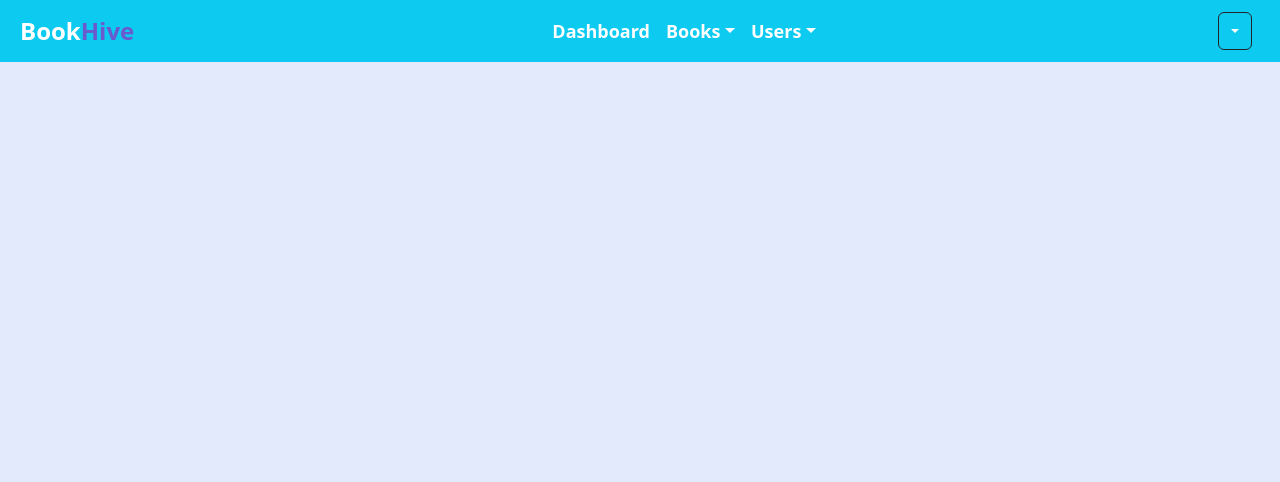
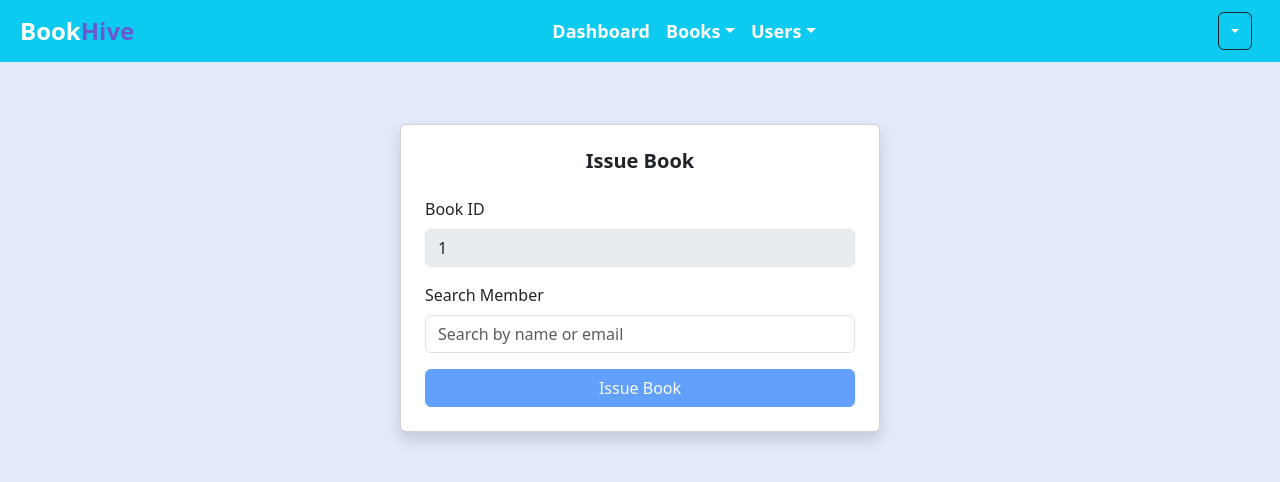
Before and after one commit to Shreyas107/MERN-library-management, a React (Vite) app in the folder web-frontend/: page /librarian/issue-book/1 in a window 1280 px wide. Shown: the top 482 px of the page. Built offline with nearby package versions, Linux system fonts and the light colour scheme; sample sign-in values are in the browser's storage.

Commit message:
UI: librarian Issue Book page completed

```diff
--- a/web-frontend/src/pages/BookDetails.jsx
+++ b/web-frontend/src/pages/BookDetails.jsx
@@ -2,6 +2,7 @@ import React, { useEffect, useState } from "react";
 import { useLocation, useNavigate } from "react-router";
 import "../styles/global.css";
 import bookCover from "../assets/fallback.jpg";
+import { useSelector } from "react-redux";
 
 const getInitialImage = (book) => {
   if (book?.ISBN) {
@@ -15,6 +16,13 @@ const BookDetails = () => {
   const location = useLocation();
   const navigate = useNavigate();
   const book = location.state?.book;
+
+  const { user } = useSelector((state) => state.auth);
+  const isLibrarian = user?.role === "librarian" || user?.role === "admin";
+
+  const handleIssueBook = () => {
+    navigate(`/librarian/issue-book/${book._id}`);
+  };
 
   const [imgSrc, setImgSrc] = useState(
     book ? getInitialImage(book) : bookCover,
@@ -87,13 +95,23 @@ const BookDetails = () => {
               </span>
             </div>
 
-            <div className="mt-4">
+            {/* ACTION BUTTONS */}
+            <div className="mt-4 d-flex gap-2">
               <button
                 className="btn btn-outline-secondary"
                 onClick={() => navigate(-1)}
               >
                 Back
               </button>
+
+              {isLibrarian && book.availableCopies > 0 && (
+                <button
+                  className="btn btn-outline-primary"
+                  onClick={handleIssueBook}
+                >
+                  Issue Book
+                </button>
+              )}
             </div>
           </div>
         </div>
--- /dev/null
+++ b/web-frontend/src/pages/Librarian/IssueBook.jsx
@@ -0,0 +1,135 @@
+import React, { useState } from "react";
+import { useParams, useNavigate } from "react-router";
+import { toast } from "react-toastify";
+import { issueBook, searchMembers } from "../../services/librarianServices";
+
+const IssueBook = () => {
+  const { bookId } = useParams();
+  const navigate = useNavigate();
+
+  const [search, setSearch] = useState("");
+  const [members, setMembers] = useState([]);
+  const [selectedUser, setSelectedUser] = useState(null);
+  const [loading, setLoading] = useState(false);
+
+  // Handle member search
+  const handleSearch = async (value) => {
+    setSearch(value);
+
+    if (value.length < 2) {
+      setMembers([]);
+      return;
+    }
+
+    try {
+      const res = await searchMembers(value);
+      console.log("res: ", res);
+
+      setMembers(res.message || []);
+    } catch {
+      toast.error("Failed to search members");
+    }
+  };
+
+  // Handle issuing book
+  const handleIssue = async (e) => {
+    e.preventDefault();
+
+    if (!selectedUser) {
+      return toast.error("Please select a member");
+    }
+
+    try {
+      setLoading(true);
+      const res = await issueBook({
+        bookId,
+        userId: selectedUser._id,
+      });
+
+      if (res.status === "success") {
+        toast.success("Book issued successfully 📚");
+        navigate("/home");
+      }
+    } catch (err) {
+      toast.error(err.response?.data?.message || "Issue failed");
+    } finally {
+      setLoading(false);
+    }
+  };
+
+  return (
+    <div className="container d-flex justify-content-center mt-5">
+      <div className="card shadow p-4" style={{ width: "480px" }}>
+        <h5 className="mb-4 fw-bold text-center">Issue Book</h5>
+
+        <form onSubmit={handleIssue}>
+          {/* Book ID */}
+          <div className="mb-3">
+            <label className="form-label">Book ID</label>
+            <input className="form-control" value={bookId} disabled />
+          </div>
+
+          {/* Member Search */}
+          <div className="mb-3">
+            <label className="form-label">Search Member</label>
+            <input
+              type="text"
+              className="form-control"
+              placeholder="Search by name or email"
+              value={search}
+              onChange={(e) => handleSearch(e.target.value)}
+            />
+          </div>
+
+          {/* Search Results with full member details */}
+          {members.length > 0 && (
+            <ul className="list-group mb-3">
+              {members.map((m) => (
+                <li
+                  key={m._id}
+                  className="list-group-item list-group-item-action"
+                  onClick={() => {
+                    setSelectedUser(m);
+                    setMembers([]);
+                    setSearch(m.fullName);
+                  }}
+                  style={{ cursor: "pointer" }}
+                >
+                  <div>
+                    <strong>Name:</strong> {m.fullName}
+                  </div>
+                  <div>
+                    <strong>Email:</strong> {m.email}
+                  </div>
+                  <div>
+                    <strong>Membership:</strong> {m.membership}
+                  </div>
+                  <div>
+                    <strong>Status:</strong> {m.status}
+                  </div>
+                </li>
+              ))}
+            </ul>
+          )}
+
+          {/* Selected Member */}
+          {selectedUser && (
+            <div className="alert alert-info py-2">
+              Selected: <strong>{selectedUser.fullName}</strong> (
+              {selectedUser.membership})
+            </div>
+          )}
+
+          <button
+            className="btn btn-primary w-100"
+            disabled={loading || !selectedUser}
+          >
+            {loading ? "Issuing..." : "Issue Book"}
+          </button>
+        </form>
+      </div>
+    </div>
+  );
+};
+
+export default IssueBook;
--- a/web-frontend/src/routes/AppRoutes.jsx
+++ b/web-frontend/src/routes/AppRoutes.jsx
@@ -50,7 +50,7 @@ const AppRoutes = () => {
         element={
           <ProtectedRoute
             isAuthenticated={isAuthenticated}
-            allowedRoles={["librarian"]}
+            allowedRoles={["librarian", "admin"]}
             userRole={userRole}
           />
         }
--- a/web-frontend/src/routes/LibrarianRoutes.jsx
+++ b/web-frontend/src/routes/LibrarianRoutes.jsx
@@ -1,4 +1,5 @@
 import LibrarianLayout from "../layouts/LibrarianLayout";
+import IssueBook from "../pages/Librarian/IssueBook";
 import LibHome from "../pages/Librarian/LibHome";
 
 const librarianRoutes = {
@@ -7,6 +8,7 @@ const librarianRoutes = {
   children: [
     { index: true, element: <LibHome /> },
     { path: "home", element: <LibHome /> },
+    { path: "issue-book/:bookId", element: <IssueBook /> },
   ],
 };
 
--- /dev/null
+++ b/web-frontend/src/services/librarianServices.js
@@ -0,0 +1,32 @@
+import { authHeader } from "./authHeader";
+import { BASE_URL } from "./config";
+import axios from "axios";
+
+export const issueBook = async ({ bookId, userId }) => {
+  try {
+    const response = await axios.post(
+      `${BASE_URL}/lib/issue-book`,
+      { bookId, userId },
+      authHeader(),
+    );
+
+    return response.data;
+  } catch (error) {
+    console.error("Error fetching books:", error);
+    throw error;
+  }
+};
+
+export const searchMembers = async (query) => {
+  try {
+    const response = await axios.get(`${BASE_URL}/lib/members/search`, {
+      params: { q: query },
+      ...authHeader(),
+    });
+
+    return response.data;
+  } catch (error) {
+    console.error("Error searching members:", error);
+    throw error;
+  }
+};
```
